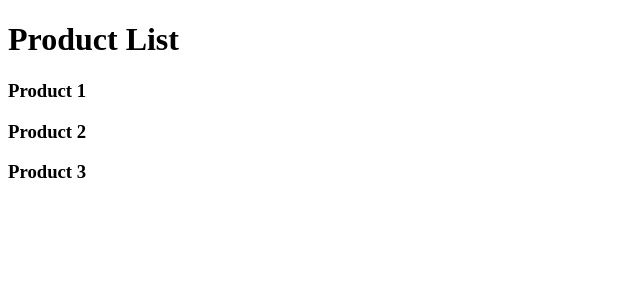
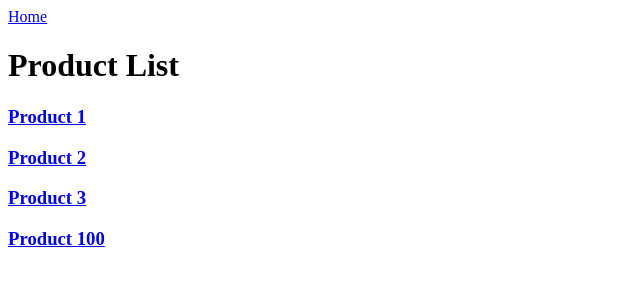
Before and after one commit to liar88828/svelte-kit-tutor, a SvelteKit app: page /products in a window 1280 px wide. Shown: the top 300 px of the page, without its empty margins (0-640 px from the left). Built offline with nearby package versions, Linux system fonts and the light colour scheme.

Commit message:
10 Route Navigation

```diff
--- a/src/routes/+page.svelte
+++ b/src/routes/+page.svelte
@@ -1 +1,3 @@
 <h1>welcome home</h1>
+<a href="/blog">Blog</a>
+<a href="/products">Products</a>
--- a/src/routes/products/+page.svelte
+++ b/src/routes/products/+page.svelte
@@ -1,4 +1,11 @@
+<script>
+	export let productId = 100;
+</script>
+
+<a href="/">Home</a>
+
 <h1>Product List</h1>
-<h3>Product 1</h3>
-<h3>Product 2</h3>
-<h3>Product 3</h3>
+<h3><a href="/products/1"> Product 1</a></h3>
+<h3><a href="/products/2"> Product 2</a></h3>
+<h3><a href="/products/3"> Product 3</a></h3>
+<h3><a href={`/products/${productId}`}> Product {productId}</a></h3>
```
